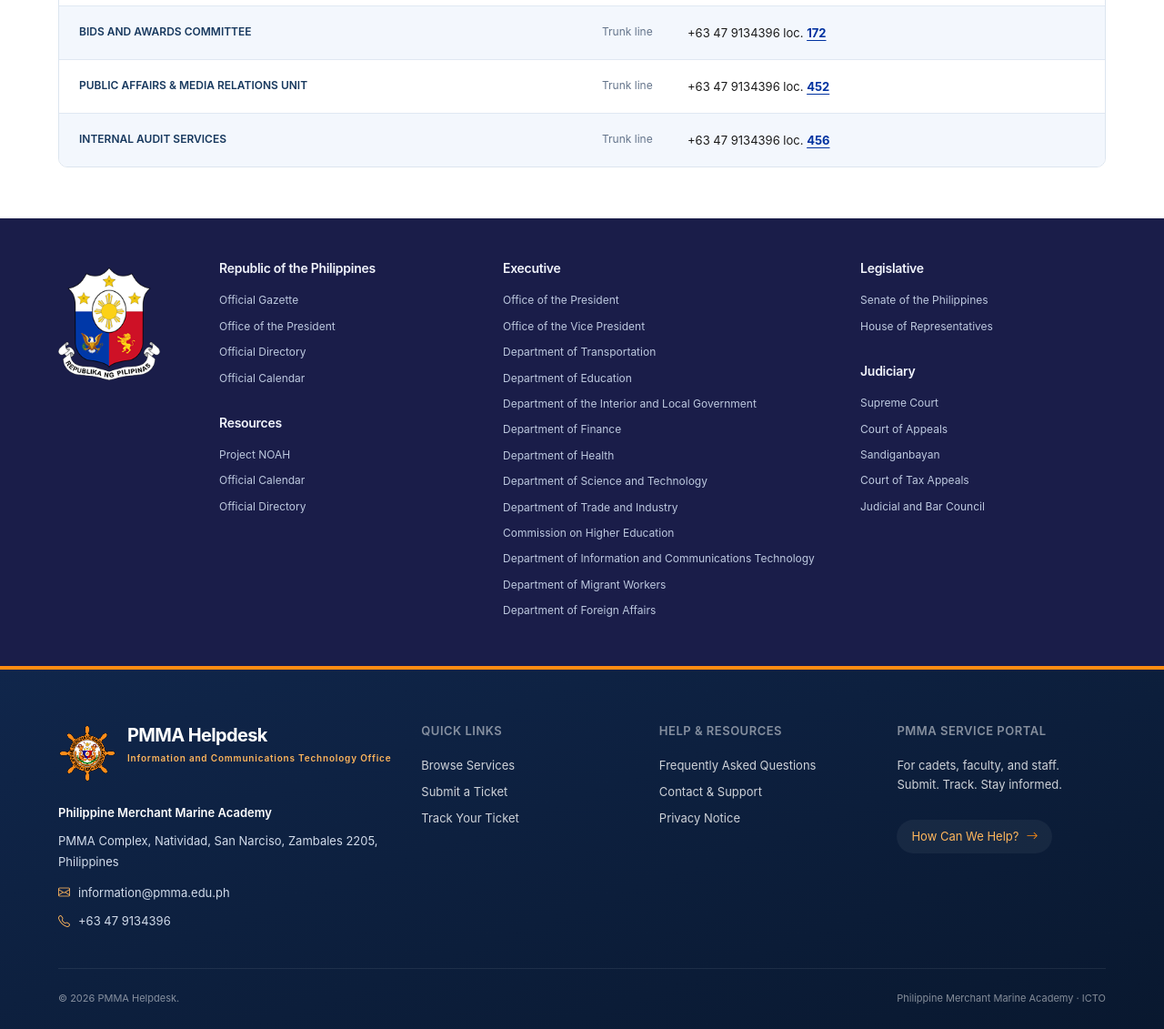
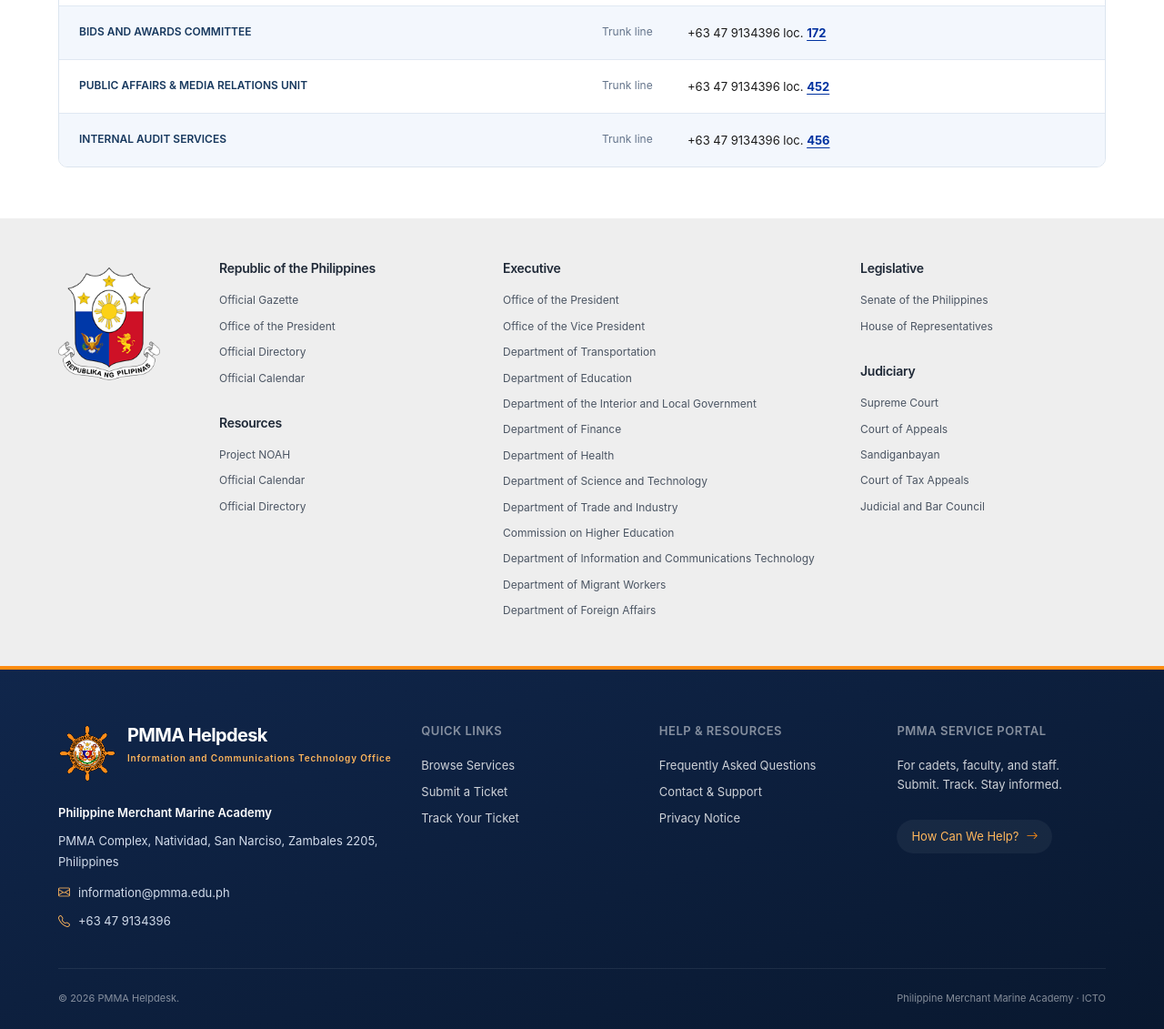
Before and after one commit to pmma-jerryamata/2026_PMMALaravelTemplate, a Laravel app: page /faq in a window 1280 px wide. Shown: the part 4131-5262 px from the top of the page at 91% size. Run offline with Laravel 9, Linux system fonts and the light colour scheme.

Commit message:
Use gray background for government sub-footer

```diff
--- a/public/helpdesk/css/government-footer.css
+++ b/public/helpdesk/css/government-footer.css
@@ -1,16 +1,17 @@
-.government-footer { background: #1a1d49; color: #dce4f5; padding: 44px 0 46px; }
+.government-footer { background: #eeeeee; color: #374151; padding: 44px 0 46px; }
 .government-footer-grid { display: grid; grid-template-columns: 135px minmax(0,1fr) minmax(0,1.3fr) minmax(0,1fr); align-items: start; gap: 42px; }
 .government-footer-grid > * { min-width: 0; }
 .government-emblem { padding-top: 10px; }
 .government-emblem a { display: inline-block; }
 .government-emblem img { display: block; width: 112px; max-width: 100%; height: auto; }
 .government-link-group + .government-link-group { margin-top: 24px; }
-.government-link-group h3 { margin: 0 0 11px; color: #f1f4fc; font-size: 14px; font-weight: 600; line-height: 1.5; }
+.government-link-group h3 { margin: 0 0 11px; color: #1f2937; font-size: 14px; font-weight: 600; line-height: 1.5; }
 .government-link-group ul { list-style: none; padding: 0; margin: 0; }
 .government-link-group li { margin: 0; padding: 0; }
-.government-link-group a { display: block; padding: 4px 0; color: #bdc9df; font-size: 12px; line-height: 1.7; text-decoration: none; overflow-wrap: anywhere; }
-.government-link-group a:hover { color: #fff; text-decoration: underline; text-underline-offset: 3px; }
+.government-link-group a { display: block; padding: 4px 0; color: #4b5563; font-size: 12px; line-height: 1.7; text-decoration: none; overflow-wrap: anywhere; }
+.government-link-group a:hover { color: #0032a0; text-decoration: underline; text-underline-offset: 3px; }
 .government-footer a:focus-visible,.site-footer a:focus-visible { outline: 2px solid #ffb65c; outline-offset: 4px; border-radius: 2px; }
+.government-footer a:focus-visible { outline-color: #0032a0; }
 .site-footer .footer-main-new { grid-template-columns: minmax(0,1.6fr) repeat(3,minmax(0,1fr)); gap: 32px; }
 .site-footer .footer-brand { max-width: none; min-width: 0; }
 .site-footer .footer-pmma { min-width: 0; align-items: flex-start; flex-shrink: 1; }
```
